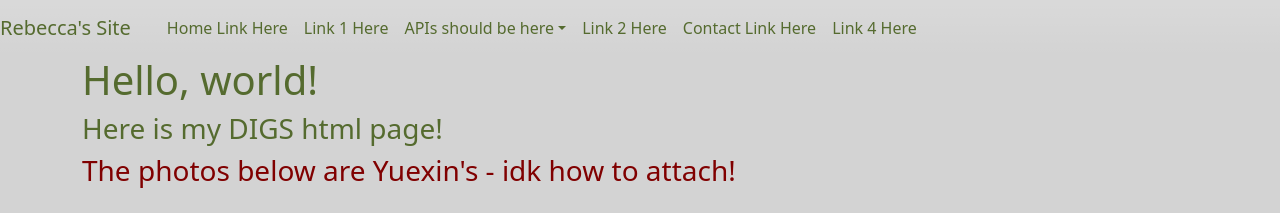
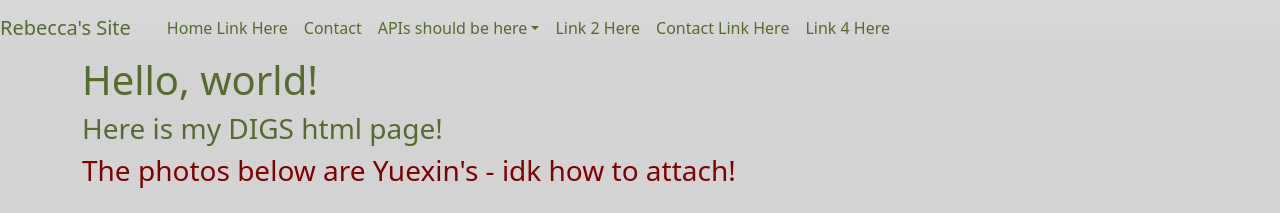
Before and after one commit to rebeccahusk/hello_world, a plain HTML site: page index.html in a window 1280 px wide. Shown: the top 213 px of the page. Drawn offline with nearby package versions, Linux system fonts and the light colour scheme; a script that the page names is missing.

Commit message:
contact update

```diff
--- a/index.html
+++ b/index.html
@@ -8,7 +8,8 @@
   <!-- Bootstrap CSS -->
   <link href="https://cdn.jsdelivr.net/npm/bootstrap@5.0.0-beta2/dist/css/bootstrap.min.css" rel="stylesheet"
     integrity="sha384-BmbxuPwQa2lc/FVzBcNJ7UAyJxM6wuqIj61tLrc4wSX0szH/Ev+nYRRuWlolflfl" crossorigin="anonymous">
-  <script src="https://cdn.jsdelivr.net/npm/bootstrap@5.0.0-beta2/dist/js/bootstrap.bundle.min.js"
+  <link href="css/style.css">
+    <script src="https://cdn.jsdelivr.net/npm/bootstrap@5.0.0-beta2/dist/js/bootstrap.bundle.min.js"
     integrity="sha384-b5kHyXgcpbZJO/tY9Ul7kGkf1S0CWuKcCD38l8YkeH8z8QjE0GmW1gYU5S9FOnJ0"
     crossorigin="anonymous"></script>
   <script src="js/sampleJS.js"></script>
@@ -30,7 +31,7 @@
             <a class="nav-link active" style="color: darkolivegreen;" aria-current="page" href="#">Home Link Here</a>
           </li>
           <li class="nav-item">
-            <a class="nav-link" style="color: darkolivegreen;" href="Sandbox.html">Link 1 Here</a>
+            <a class="nav-link" style="color: darkolivegreen;" href="contact.html">Contact</a>
           </li>
           <li class="nav-item dropdown">
             <a class="nav-link dropdown-toggle" style="color: darkolivegreen;" href="#" id="navbarDropdown" role="button"
```
